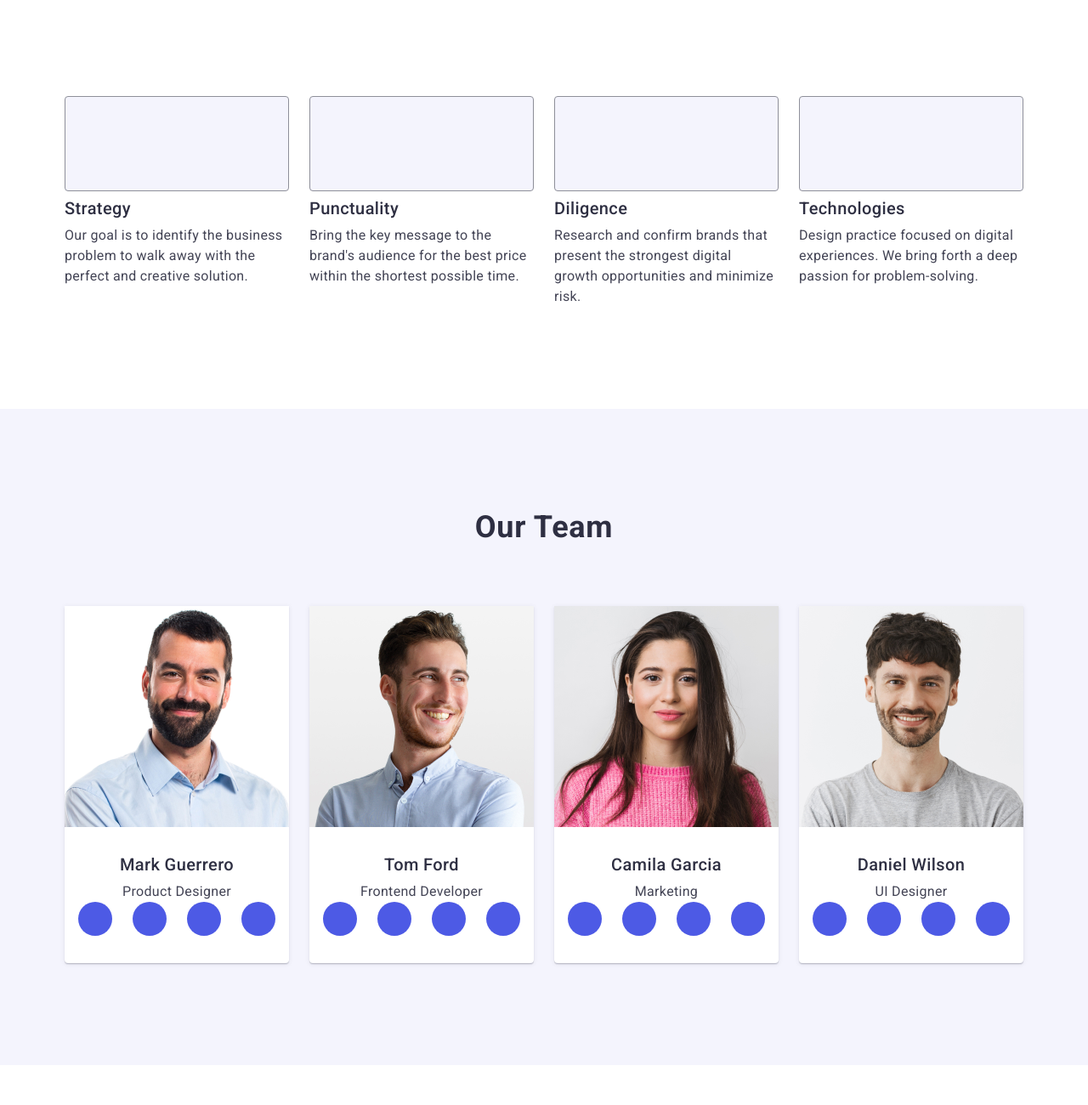
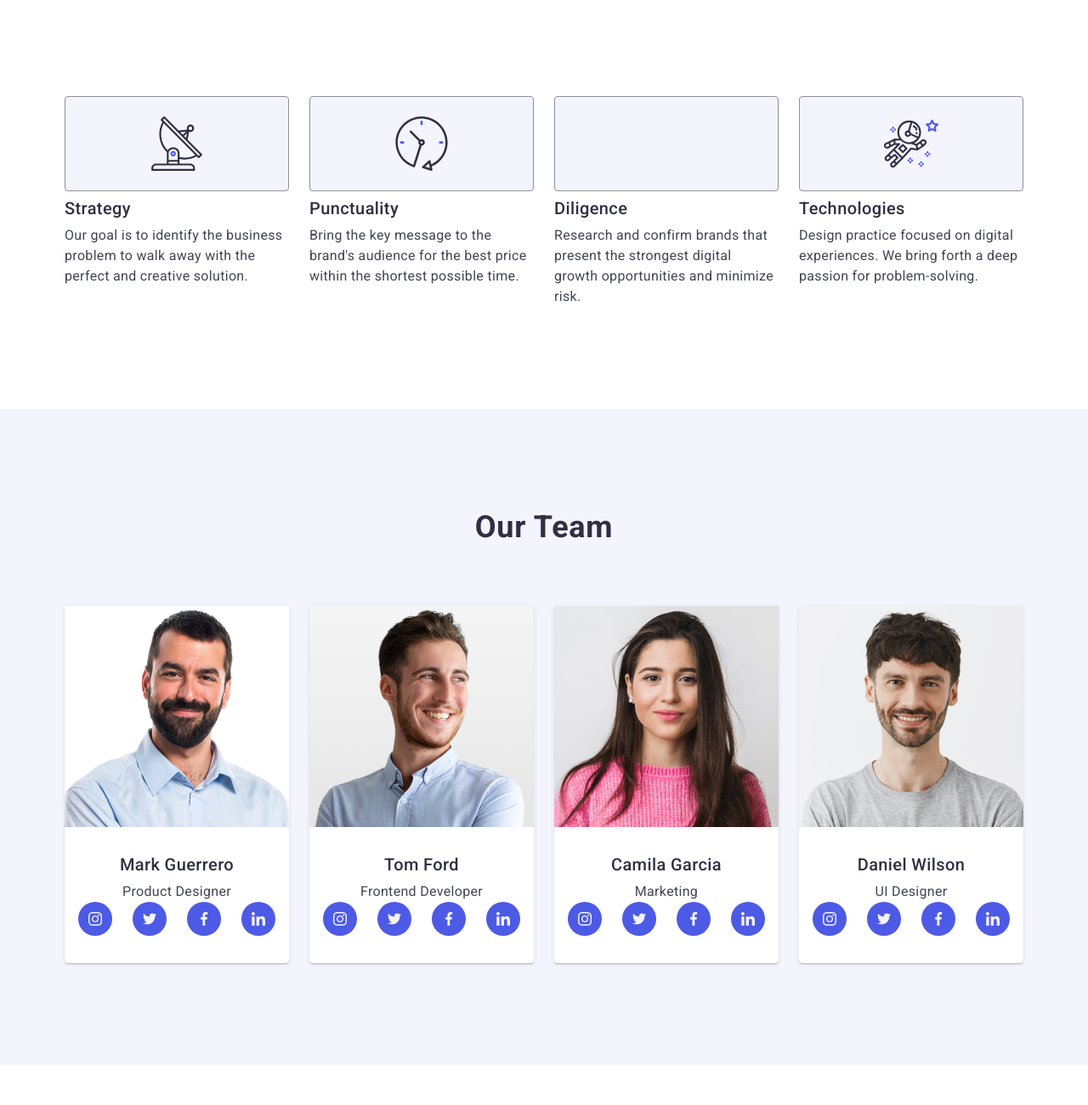
Before and after one commit to olegsl2011/goit-markup-hw-04, a plain HTML site: page index.html in a window 1280 px wide. Shown: the part 680-1980 px from the top of the page at 85% size. Drawn offline with nearby package versions, Linux system fonts and the light colour scheme.

Commit message:
fix icons

```diff
--- a/index.html
+++ b/index.html
@@ -67,7 +67,7 @@
             <li class="features-list-item">
               <div class="icon-features">
                 <svg class="features-icon" width="64" height="64">
-                  <use href="./images/icon.svg#icon-antenna"></use>
+                  <use href="./images/icons.svg#icon-antenna"></use>
                 </svg>
               </div>
               <h3 class="ourfeatures-text">Strategy</h3>
@@ -79,7 +79,7 @@
             <li class="features-list-item">
               <div class="icon-features">
                 <svg class="features-icon" width="64" height="64">
-                  <use href="./images/icon.svg#icon-clock"></use>
+                  <use href="./images/icons.svg#icon-clock"></use>
                 </svg>
               </div>
               <h3 class="ourfeatures-text">Punctuality</h3>
@@ -91,7 +91,7 @@
             <li class="features-list-item">
               <div class="icon-features">
                 <svg class="features-icon" width="64" height="64">
-                  <use href="./images//icon.svg#icon-diagram"></use>
+                  <use href="./images//icons.svg#icon-diagram"></use>
                 </svg>
               </div>
               <h3 class="ourfeatures-text">Diligence</h3>
@@ -103,7 +103,7 @@
             <li class="features-list-item">
               <div class="icon-features">
                 <svg class="features-icon" width="64" height="64">
-                  <use href="./images/icon.svg#icon-astronaut"></use>
+                  <use href="./images/icons.svg#icon-astronaut"></use>
                 </svg>
               </div>
               <h3 class="ourfeatures-text">Technologies</h3>
@@ -134,7 +134,7 @@
                       class="socialmedia-link"
                     >
                       <svg class="social-icon" width="16" height="16">
-                        <use href="./images/icon.svg#icon-instagram"></use>
+                        <use href="./images/icons.svg#icon-instagram"></use>
                       </svg>
                     </a>
                   </li>
@@ -145,7 +145,7 @@
                       class="socialmedia-link"
                     >
                       <svg class="social-icon" width="16" height="16">
-                        <use href="./images/icon.svg#icon-twitter"></use>
+                        <use href="./images/icons.svg#icon-twitter"></use>
                       </svg>
                     </a>
                   </li>
@@ -156,7 +156,7 @@
                       class="socialmedia-link"
                     >
                       <svg class="social-icon" width="16" height="16">
-                        <use href="./images/icon.svg#icon-facebook"></use>
+                        <use href="./images/icons.svg#icon-facebook"></use>
                       </svg>
                     </a>
                   </li>
@@ -167,7 +167,7 @@
                       class="socialmedia-link"
                     >
                       <svg class="social-icon" width="16" height="16">
-                        <use href="./images/icon.svg#icon-linkedin"></use>
+                        <use href="./images/icons.svg#icon-linkedin"></use>
                       </svg>
                     </a>
                   </li>
@@ -189,7 +189,7 @@
                       class="socialmedia-link"
                     >
                       <svg class="social-icon" width="16" height="16">
-                        <use href="./images/icon.svg#icon-instagram"></use>
+                        <use href="./images/icons.svg#icon-instagram"></use>
                       </svg>
                     </a>
                   </li>
@@ -200,7 +200,7 @@
                       class="socialmedia-link"
                     >
                       <svg class="social-icon" width="16" height="16">
-                        <use href="./images/icon.svg#icon-twitter"></use>
+                        <use href="./images/icons.svg#icon-twitter"></use>
                       </svg>
                     </a>
                   </li>
@@ -211,7 +211,7 @@
                       class="socialmedia-link"
                     >
                       <svg class="social-icon" width="16" height="16">
-                        <use href="./images/icon.svg#icon-facebook"></use>
+                        <use href="./images/icons.svg#icon-facebook"></use>
                       </svg>
                     </a>
                   </li>
@@ -222,7 +222,7 @@
                       class="socialmedia-link"
                     >
                       <svg class="social-icon" width="16" height="16">
-                        <use href="./images/icon.svg#icon-linkedin"></use>
+                        <use href="./images/icons.svg#icon-linkedin"></use>
                       </svg>
                     </a>
                   </li>
@@ -242,7 +242,7 @@
                       class="socialmedia-link"
                     >
                       <svg class="social-icon" width="16" height="16">
-                        <use href="./images/icon.svg#icon-instagram"></use>
+                        <use href="./images/icons.svg#icon-instagram"></use>
                       </svg>
                     </a>
                   </li>
@@ -253,7 +253,7 @@
                       class="socialmedia-link"
                     >
                       <svg class="social-icon" width="16" height="16">
-                        <use href="./images/icon.svg#icon-twitter"></use>
+                        <use href="./images/icons.svg#icon-twitter"></use>
                       </svg>
                     </a>
                   </li>
@@ -264,7 +264,7 @@
                       class="socialmedia-link"
                     >
                       <svg class="social-icon" width="16" height="16">
-                        <use href="./images/icon.svg#icon-facebook"></use>
+                        <use href="./images/icons.svg#icon-facebook"></use>
                       </svg>
                     </a>
                   </li>
@@ -275,7 +275,7 @@
                       class="socialmedia-link"
                     >
                       <svg class="social-icon" width="16" height="16">
-                        <use href="./images/icon.svg#icon-linkedin"></use>
+                        <use href="./images/icons.svg#icon-linkedin"></use>
                       </svg>
                     </a>
                   </li>
@@ -295,7 +295,7 @@
                       class="socialmedia-link"
                     >
                       <svg class="social-icon" width="16" height="16">
-                        <use href="./images/icon.svg#icon-instagram"></use>
+                        <use href="./images/icons.svg#icon-instagram"></use>
                       </svg>
                     </a>
                   </li>
@@ -306,7 +306,7 @@
                       class="socialmedia-link"
                     >
                       <svg class="social-icon" width="16" height="16">
-                        <use href="./images/icon.svg#icon-twitter"></use>
+                        <use href="./images/icons.svg#icon-twitter"></use>
                       </svg>
                     </a>
                   </li>
@@ -317,7 +317,7 @@
                       class="socialmedia-link"
                     >
                       <svg class="social-icon" width="16" height="16">
-                        <use href="./images/icon.svg#icon-facebook"></use>
+                        <use href="./images/icons.svg#icon-facebook"></use>
                       </svg>
                     </a>
                   </li>
@@ -328,7 +328,7 @@
                       class="socialmedia-link"
                     >
                       <svg class="social-icon" width="16" height="16">
-                        <use href="./images/icon.svg#icon-linkedin"></use>
+                        <use href="./images/icons.svg#icon-linkedin"></use>
                       </svg>
                     </a>
                   </li>
@@ -442,7 +442,7 @@
                 class="footer-socialmedia-link"
               >
                 <svg class="footer-icon" width="24" height="24">
-                  <use href="./images/icon.svg#icon-instagramtwo"></use>
+                  <use href="./images/icons.svg#icon-instagramtwo"></use>
                 </svg>
               </a>
             </li>
@@ -453,7 +453,7 @@
                 class="footer-socialmedia-link"
               >
                 <svg class="footer-icon" width="24" height="24">
-                  <use href="./images/icon.svg#icon-twittertwo"></use>
+                  <use href="./images/icons.svg#icon-twittertwo"></use>
                 </svg>
               </a>
             </li>
@@ -464,7 +464,7 @@
                 class="footer-socialmedia-link"
               >
                 <svg class="footer-icon" width="24" height="24">
-                  <use href="./images/icon.svg#icon-facebooktwo"></use>
+                  <use href="./images/icons.svg#icon-facebooktwo"></use>
                 </svg>
               </a>
             </li>
@@ -475,7 +475,7 @@
                 class="footer-socialmedia-link"
               >
                 <svg class="footer-icon" width="24" height="24">
-                  <use href="./images/icon.svg#icon-linkedintwo"></use>
+                  <use href="./images/icons.svg#icon-linkedintwo"></use>
                 </svg>
               </a>
             </li>
```
